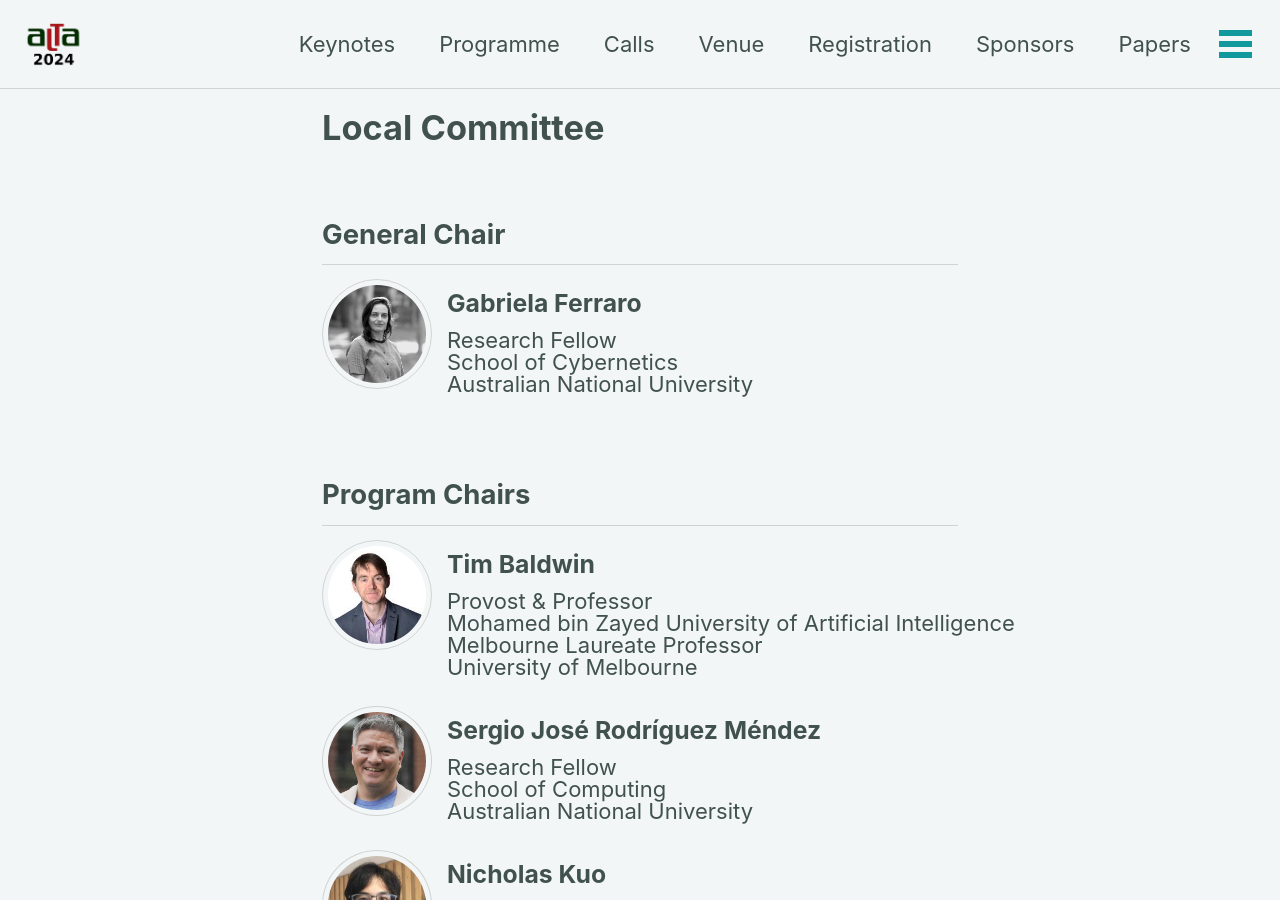
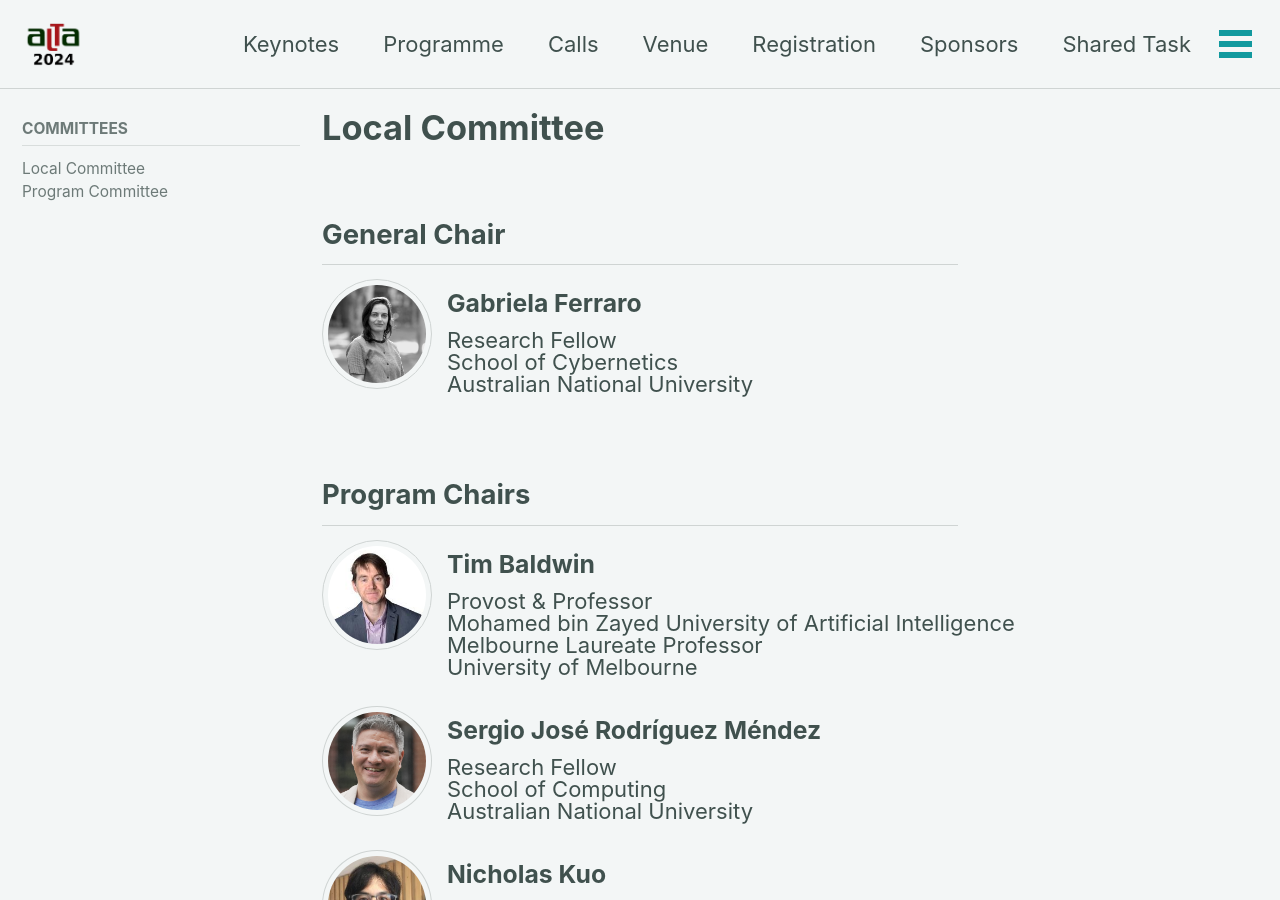
Before and after one commit to jkkummerfeld/alta2025, a Jekyll site: the page built from _pages/committees/local.md, in a window 1280 px wide and 900 px high. Built offline with Jekyll 4.4.1, drawn with Linux system fonts in a browser that asks for light colours; cached includes are drawn as plain includes.

Commit message:
Update paths of committee pages

```diff
--- a/_data/navigation.yml
+++ b/_data/navigation.yml
@@ -21,14 +21,14 @@ main:
   - title: "Sponsors"
     url: /sponsors
 
-  - title: "Papers"
-    url: /coming_soon
-
   - title: "Shared Task"
     url: https://www.alta.asn.au/events/sharedtask2024/
 
   - title: "Committee"
-    url: /local_committee
+    url: /committees/local
+
+  - title: "Papers"
+    url: /coming_soon
 
   - title: "Mentoring"
     url: /coming_soon
--- a/_pages/local_committee.md
+++ b/_pages/committees/local.md
@@ -2,7 +2,9 @@
 title: Local Committee
 layout: single
 excerpt: "ALTA 2024 Local Committee"
-permalink: /local_committee
+permalink: /committees/local/
+sidebar:
+    nav: "committees"
 ---
 
 <h2>General Chair</h2>
```
Also changed, not shown: _pages/committees/reviewers.md (renamed from _pages/reviewers.md, +1 -1 lines).
